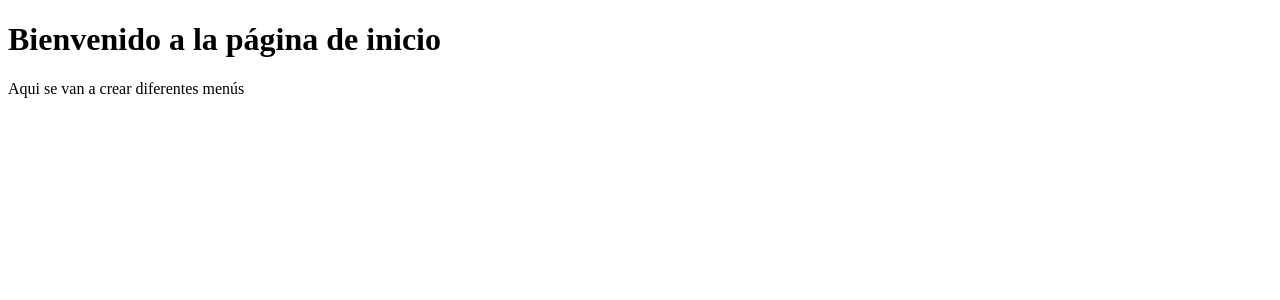
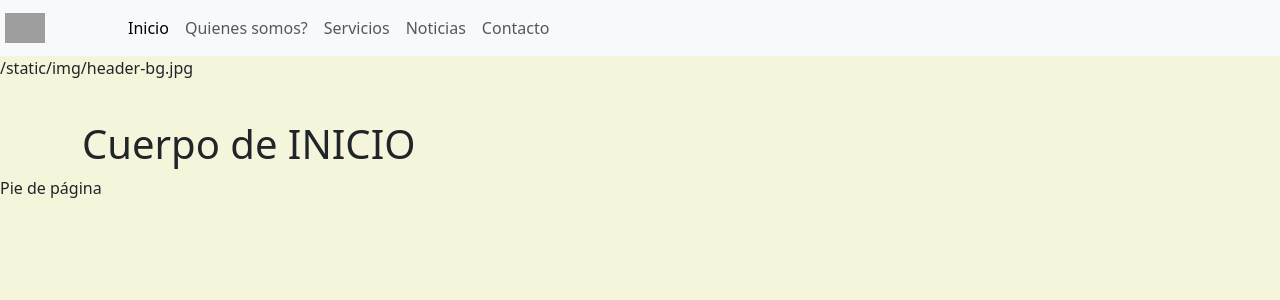
Before and after one commit to Mamans7/practica_1, a Flask app: page / in a window 1280 px wide. Shown: the top 300 px of the page. Run offline with Flask 3, Linux system fonts and the light colour scheme; grey boxes are pictures that could not be loaded.

Commit message:
Creando archivos templates y armando de a poco

```diff
--- a/main.py
+++ b/main.py
@@ -2,16 +2,24 @@ from flask import Flask, request, render_template, url_for
 app = Flask(__name__)
 
 @app.route('/')
-def index():
+def home():
   return render_template('index.html')
 
+@app.route('/quienes')
+def quienes():
+  return render_template('quienes.html')
 
+@app.route('/servicios')
+def servicios():
+  return render_template('servicios.html')
 
+# @app.noticias('/noticias')
+# def noticias():
+#   return render_template('noticias.html')
 
-
-
-
-
+@app.route('/contactos')
+def contactos():
+  return render_template('contactos.html')
 
 
 
--- a/static/css/styles.css
+++ b/static/css/styles.css
@@ -0,0 +1,12 @@
+.navbar-brand {
+    display: flex;
+    align-items: left;
+    height: 40px;
+    width: 50px;
+    padding: 5px;
+    margin-right: 70px;
+}
+
+body {
+    background-color: beige;
+}
--- /dev/null
+++ b/templates/footer.html
@@ -0,0 +1,12 @@
+</main>
+</body>
+<footer>
+    <!-- place footer here -->
+    Pie de página
+</footer>
+<!-- Bootstrap JavaScript Libraries -->
+<script src="https://cdn.jsdelivr.net/npm/@popperjs/core@2.11.8/dist/umd/popper.min.js" integrity="sha384-I7E8VVD/ismYTF4hNIPjVp/Zjvgyol6VFvRkX/vR+Vc4jQkC+hVqc2pM8ODewa9r" crossorigin="anonymous"></script>
+<script src="https://cdn.jsdelivr.net/npm/bootstrap@5.3.2/dist/js/bootstrap.min.js" integrity="sha384-BBtl+eGJRgqQAUMxJ7pMwbEyER4l1g+O15P+16Ep7Q9Q+zqX6gSbd85u4mG4QzX+" crossorigin="anonymous"></script>
+</body>
+
+</html>
--- /dev/null
+++ b/templates/header.html
@@ -0,0 +1,36 @@
+<!doctype html>
+<html lang="en">
+
+<head>
+    <title>IsaBosk</title>
+    <!-- Favicon-->
+    <link rel="icon" type="image/x-icon" href="../../assets/favi.ico" />
+    <!-- Required meta tags -->
+    <meta charset="utf-8" />
+    <meta name="viewport" content="width=device-width, initial-scale=1, shrink-to-fit=no" />
+    <!-- Bootstrap CSS v5.2.1 -->
+    <link href="https://cdn.jsdelivr.net/npm/bootstrap@5.3.2/dist/css/bootstrap.min.css" rel="stylesheet" integrity="sha384-T3c6CoIi6uLrA9TneNEoa7RxnatzjcDSCmG1MXxSR1GAsXEV/Dwwykc2MPK8M2HN" crossorigin="anonymous" />
+    <link rel="stylesheet" href="../static/css/styles.css">
+</head>
+
+<body>
+    <header>
+        <!-- place navbar here -->
+        <nav class="navbar navbar-expand navbar-light bg-light">
+            <div>
+                <a class="navbar-brand" href="{{ url_for('home') }}">
+                    <img src="{{ url_for('static', filename='img/isabosk_logo.svg') }}" alt="Logo de IsaBosk" />
+                </a>
+            </div>
+            <div class="nav navbar-nav">
+                <a class="nav-item nav-link active" href="/" aria-current="page">Inicio <span class="visually-hidden">(current)</span></a>
+                <a class="nav-item nav-link" href="{{ url_for('quienes') }}">Quienes somos?</a>
+                <a class=" nav-item nav-link" href="{{ url_for( 'servicios') }}">Servicios</a>
+                <a class="nav-item nav-link" href="{{ url_for('noticias') }}">Noticias</a>
+                <a class=" nav-item nav-link" href="{{ url_for( 'contactos') }}">Contacto</a>
+            </div>
+        </nav>
+    </header>
+    <p>{{ url_for('static', filename='img/header-bg.jpg') }}</p>
+    <main class="container">
+        <br/>
--- a/templates/index.html
+++ b/templates/index.html
@@ -1,15 +1,36 @@
-<!DOCTYPE html>
-<html lang="en">
+{% include 'header.html' %}
 
-<head>
-    <meta charset="UTF-8">
-    <meta name="viewport" content="width=device-width, initial-scale=1.0">
-    <title>Home</title>
-</head>
+<!-- <div class="container p-4 mt-3 mb-3" style="background-color: #eee;">
+    <div class="row">
+        <div class="col-12 col-md-6">
+            <h3>Canciones gratis para la comunidad</h3>
+            <p>Con este sitio podrás escuchar audios de manera libre</p>
+            <a class="btn btn-primary" href="canciones.html">Ver canciones</a>
+        </div>
+        <div class="col-12 col-md-6 mt-2 carousel slide " data-ride="carousel">
+            <div id="carouselExampleControls" class="carousel slide" data-ride="carousel">
+                <div class="carousel-inner">
+                    <div class="carousel-item active">
+                        <img class="d-block w-100" src="/static/img/header-bg.jpg" alt="First slide">
+                    </div>
+                    <div class="carousel-item">
+                        <img class="d-block w-100" src="/static/img/map-image.png" alt="Second slide">
+                    </div>
+                </div>
+                <a class="carousel-control-prev" href="#carouselExampleControls" role="button" data-slide="prev">
+                    <span class="carousel-control-prev-icon" aria-hidden="true"></span>
+                    <span class="sr-only">Previous</span>
+                </a>
+                <a class="carousel-control-next" href="#carouselExampleControls" role="button" data-slide="next">
+                    <span class="carousel-control-next-icon" aria-hidden="true"></span>
+                    <span class="sr-only">Next</span>
+                </a>
+            </div>
+        </div>
 
-<body>
-    <h1>Bienvenido a la página de inicio</h1>
-    <p>Aqui se van a crear diferentes menús</p>
-</body>
+    </div>
+</div> -->
 
-</html>
+<h1>Cuerpo de INICIO</h1>
+
+{% include 'footer.html' %}
--- a/templates/noticias.html
+++ b/templates/noticias.html
@@ -0,0 +1,3 @@
+{% include 'header.html' %}
+<h1>Noticias</h1>
+{% include 'footer.html' %}
--- a/templates/quienes.html
+++ b/templates/quienes.html
@@ -0,0 +1,5 @@
+{% include 'header.html' %}
+
+<h1>Cuerpo de Quienes Somos?</h1>
+
+{% include 'footer.html' %}
--- a/templates/servicios.html
+++ b/templates/servicios.html
@@ -0,0 +1,5 @@
+{% include 'header.html' %}
+
+<h1>Cuerpo de Servicios</h1>
+
+{% include 'footer.html' %}
```
Also changed, not shown: static/img/header-bg.jpg (added), static/img/isabosk_logo.svg (added), static/img/map-image.png (added).
